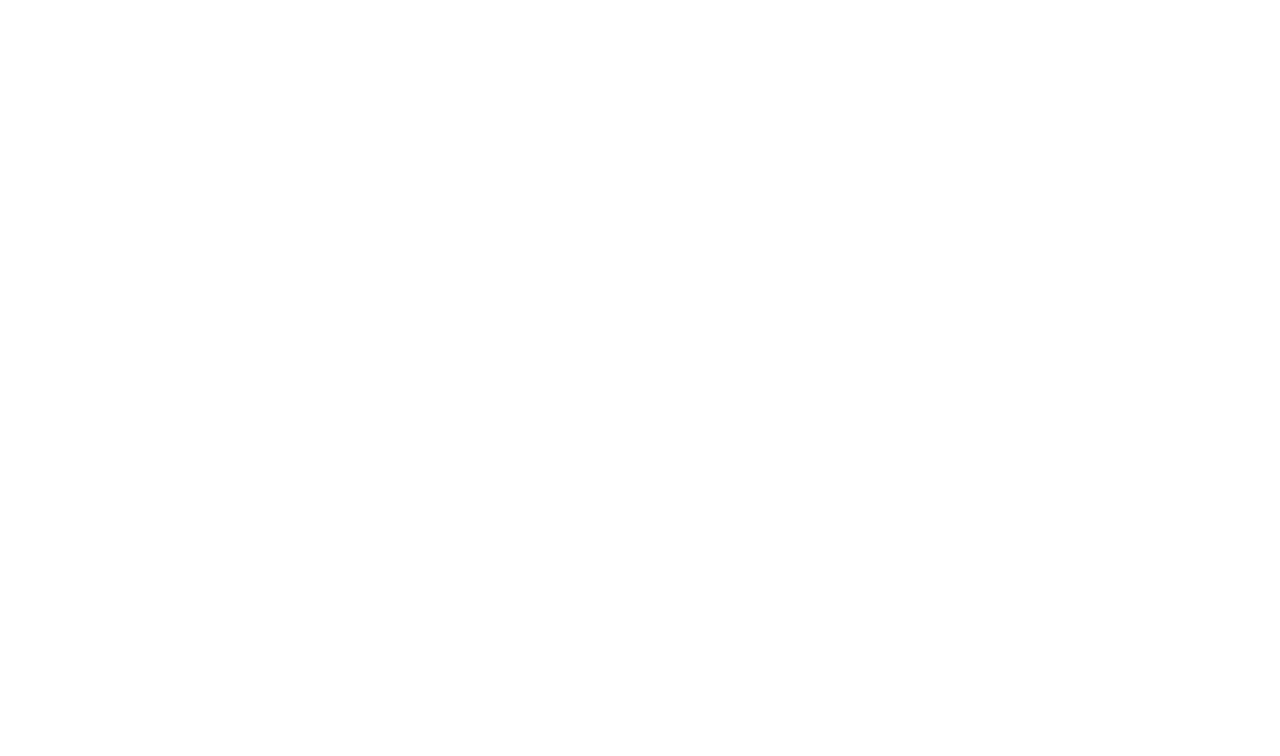
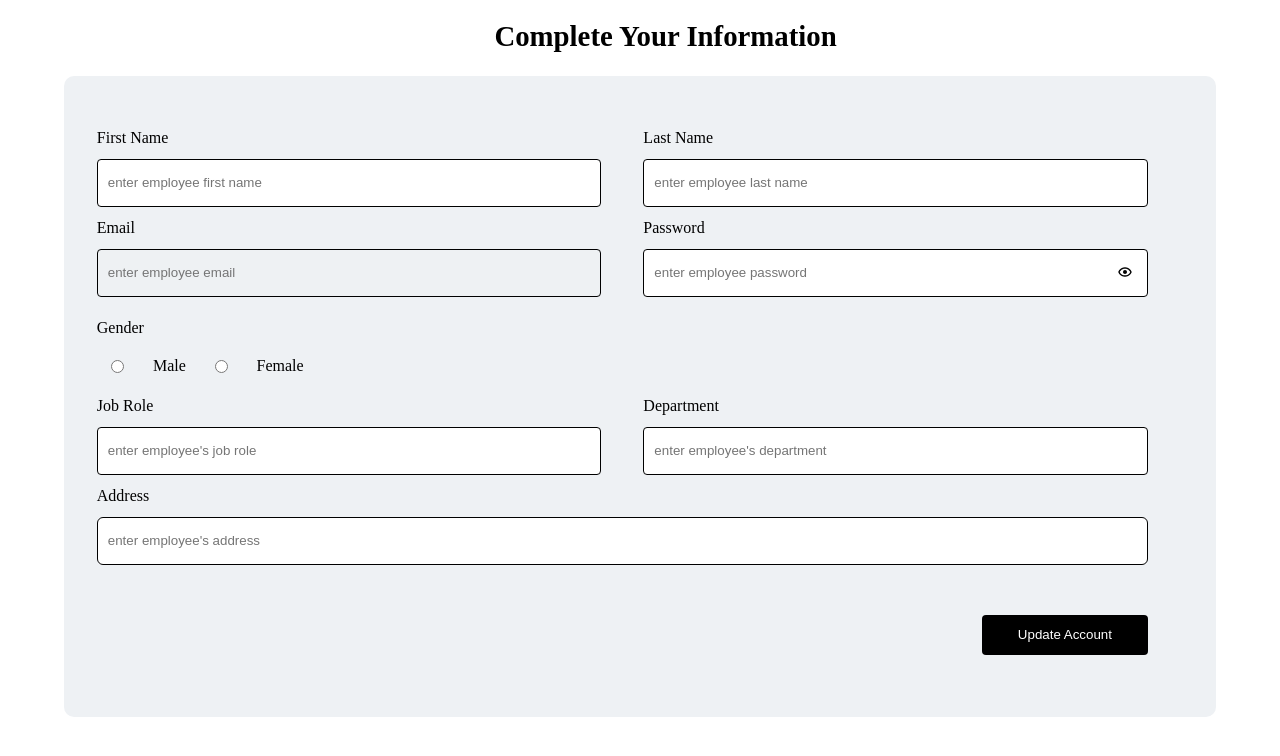
Before and after one commit to cupidarrow0417/teamwork-fe, a React (Create React App) app: page /signup in a window 1280 px wide. Before the commit this address had no page. Shown: the top 756 px of the page. Built offline with nearby package versions, Linux system fonts and the light colour scheme.

Commit message:
employee sign up page added

```diff
--- a/src/App.jsx
+++ b/src/App.jsx
@@ -22,6 +22,7 @@
 import PersistLogin from "./auth/persistLogin/PersistLogin";
 import AlreadyLoggedIn from "./auth/alreadyLoggedIn/AlreadyLoggedIn";
 import RequireAuth from "./auth/requireAuth/RequireAuth";
+import SignUp from "./pages/employeesignUpPage";
 
 const App = () => {
   const { setCurrentPage } = GeneralStore();
@@ -46,6 +47,7 @@
             <Route path="/" element={<LandingPage />} />
             <Route path="login" element={<Login />} />
             <Route path="register" element={<Register />} />
+            <Route path="signup" element={<SignUp />} />
           </Route>
 
           <Route element={<RequireAuth />}>
--- a/src/auth/persistLogin/PersistLogin.jsx
+++ b/src/auth/persistLogin/PersistLogin.jsx
@@ -11,6 +11,15 @@
 const PersistLogin = () => {
   const [isLoading, setisLoading] = useState(true);
   const token = window.localStorage.getItem(TOKEN_VALUE);
+
+  const styles = {
+    minHeight: "100%",
+    minWidth: "100%",
+    display: "grid",
+    placeContent: "center",
+    placeItem: "center",
+    textAlign: "center"
+  };
 
   useEffect(() => {
     const verifyToken = async () => {
@@ -28,7 +37,11 @@
     // eslint-disable-next-line react-hooks/exhaustive-deps
   }, []);
 
-  return isLoading ? <h1>Loading...</h1> : <Outlet />;
+  return isLoading ? (
+    <div style={styles}>
+      <h1>Loading...</h1>
+    </div>
+  ) : <Outlet />;
 };
 
 export default PersistLogin;
--- a/src/pages/employees/employees.style.js
+++ b/src/pages/employees/employees.style.js
@@ -186,7 +186,7 @@
     left:45%;
   }
 
-  @media screen and (max-width: 426px) {
+  @media screen and (max-width: 500px) {
     margin: 10px 0 50px 5%;
 
     .rowDiv {
--- /dev/null
+++ b/src/pages/employeesignUpPage/SignUpStyle.js
@@ -0,0 +1,28 @@
+import styled from "styled-components";
+import { EmployeesWrapper, EmployeesContainer } from "../employees/employees.style";
+
+const SignUpStyles = styled(EmployeesContainer)`
+  min-height: 100%;
+  min-width: 100%;
+  padding-left: 0;
+
+  >h1 {
+    text-align: center;
+    margin-top: 20px;
+  }
+`;
+
+export default SignUpStyles;
+
+export const SignUpWrapper = styled(EmployeesWrapper)`
+  margin: 5%;
+  margin-top: 1%;
+  padding: 1%;
+
+  form {
+    display: flex;
+    flex-direction: column;
+    margin: 20px 0 0 20px;
+    padding-top:20px;
+  }
+`;
--- /dev/null
+++ b/src/pages/employeesignUpPage/index.jsx
@@ -0,0 +1,231 @@
+import axios from "axios";
+import ReactLoading from "react-loading";
+import swal from "sweetalert";
+import { useState, useEffect } from "react";
+import { BiHide, BiShow } from "react-icons/bi";
+import SignUpStyles, { SignUpWrapper } from "./SignUpStyle";
+
+const SignUp = () => {
+  const initialData = {
+    firstName: "",
+    lastName: "",
+    email: "",
+    password: "",
+    jobRole: "",
+    department: "",
+    address: "",
+    gender: ""
+  };
+
+  const [userData, setUserData] = useState(initialData);
+  const [showPassword, setShowPassword] = useState(false);
+  const [isLoading, setIsLoading] = useState(false);
+  const [emailReceived, setEmailReceived] = useState("");
+
+  const handleChange = (e) => {
+    const {
+      name, value, type, checked
+    } = e.target;
+    setUserData({
+      ...userData,
+      [name]: type === "checkbox" ? checked : value,
+      email: emailReceived
+    });
+  };
+
+  const handleSubmit = async (e) => {
+    e.preventDefault();
+    setIsLoading(true);
+    const employee = userData;
+    await axios
+      .post("https://team-worker.herokuapp.com/api/v1/auth/create-user", employee)
+      .then((response) => {
+        const status = response;
+        setIsLoading(false);
+        swal({
+          title: `${status?.data?.status}`,
+          text: `${status?.data?.data?.message}`,
+          icon: "success",
+          button: "Ok"
+        });
+      })
+      .catch((error) => {
+        const errorMessage = error;
+        setIsLoading(false);
+        swal({
+          title: `${errorMessage?.response?.data?.status}`,
+          text: `${errorMessage?.response?.data?.error?.message}`,
+          icon: "warning",
+          button: "Ok"
+        });
+      });
+  };
+
+  const fetchUserInfo = async () => {
+    console.log("user info incoming");
+    setEmailReceived("incoming_email");
+  };
+
+  useEffect(() => {
+    fetchUserInfo();
+  }, []);
+
+  return (
+    <SignUpStyles>
+      <h1>Complete Your Information</h1>
+      <SignUpWrapper>
+        <form onSubmit={handleSubmit}>
+          <div className="rowDiv">
+            <div className="inputDiv">
+              <label htmlFor="firstName">First Name</label>
+              <br />
+              <input
+                type="text"
+                name="firstName"
+                className="inputBox"
+                required
+                value={userData.firstName}
+                onChange={handleChange}
+                minLength={3}
+                placeholder="enter employee first name"
+              />
+            </div>
+
+            <div className="inputDiv">
+              <label htmlFor="lastName">Last Name</label>
+              <br />
+              <input
+                type="text"
+                name="lastName"
+                className="inputBox"
+                required
+                onChange={handleChange}
+                value={userData.lastName}
+                minLength={3}
+                placeholder="enter employee last name"
+              />
+            </div>
+          </div>
+
+          <div className="rowDiv">
+            <div className="inputDiv">
+              <label htmlFor="email">Email</label>
+              <br />
+              <input
+                type="email"
+                name="email"
+                className="inputBox"
+                disabled
+                required
+                value={userData.email}
+                onChange={handleChange}
+                placeholder="enter employee email"
+              />
+            </div>
+
+            <div className="inputDiv">
+              <label htmlFor="password">Password</label>
+              <br />
+              <input
+                type={showPassword ? "text" : "password"}
+                name="password"
+                className="inputBox"
+                required
+                value={userData.password}
+                onChange={handleChange}
+                pattern="(?=.*[0-9])(?=.*[a-z])(?=.*[A-Z])(?=.*[!@#$%^&*_=+-]).{8,}"
+                placeholder="enter employee password"
+                title="password must be atleat 8 charcters, contain lower case, uppercase, numbers and special characters"
+              />
+              <div className="show">
+                {showPassword
+                  ? <BiHide onClick={() => setShowPassword((prev) => !prev)} />
+                  : <BiShow onClick={() => setShowPassword((prev) => !prev)} />}
+              </div>
+            </div>
+          </div>
+
+          <div className="radioDiv">
+            <label htmlFor="gender" className="genderTitle">
+              Gender
+            </label>
+
+            <div className="radio">
+              <input
+                type="radio"
+                name="gender"
+                value="male"
+                id="male"
+                onChange={handleChange}
+              />
+              <label htmlFor="male" className="radioInput">
+                Male
+              </label>
+              <input
+                type="radio"
+                name="gender"
+                value="female"
+                id="female"
+                onChange={handleChange}
+              />
+              <label htmlFor="female" className="radioInput">
+                Female
+              </label>
+            </div>
+          </div>
+
+          <div className="rowDiv">
+            <div className="inputDiv">
+              <label htmlFor="jobRole">Job Role</label>
+              <br />
+              <input
+                type="text"
+                name="jobRole"
+                className="inputBox"
+                value={userData.jobRole}
+                onChange={handleChange}
+                placeholder="enter employee's job role"
+              />
+            </div>
+
+            <div className="inputDiv">
+              <label htmlFor="department">Department</label>
+              <br />
+              <input
+                type="text"
+                name="department"
+                className="inputBox"
+                value={userData.department}
+                onChange={handleChange}
+                placeholder="enter employee's department"
+              />
+            </div>
+          </div>
+
+          <div className="addressDiv">
+            <label htmlFor="address">Address</label>
+            <br />
+            <input
+              type="text"
+              name="address"
+              className="inputRegister"
+              value={userData.address}
+              onChange={handleChange}
+              placeholder="enter employee's address"
+            />
+          </div>
+
+          <button type="submit" className="submitButton">
+            Update Account
+          </button>
+
+          <div className="isLoading">
+            {isLoading && (<ReactLoading type="spin" color="black" />)}
+          </div>
+        </form>
+      </SignUpWrapper>
+    </SignUpStyles>
+  );
+};
+
+export default SignUp;
```
